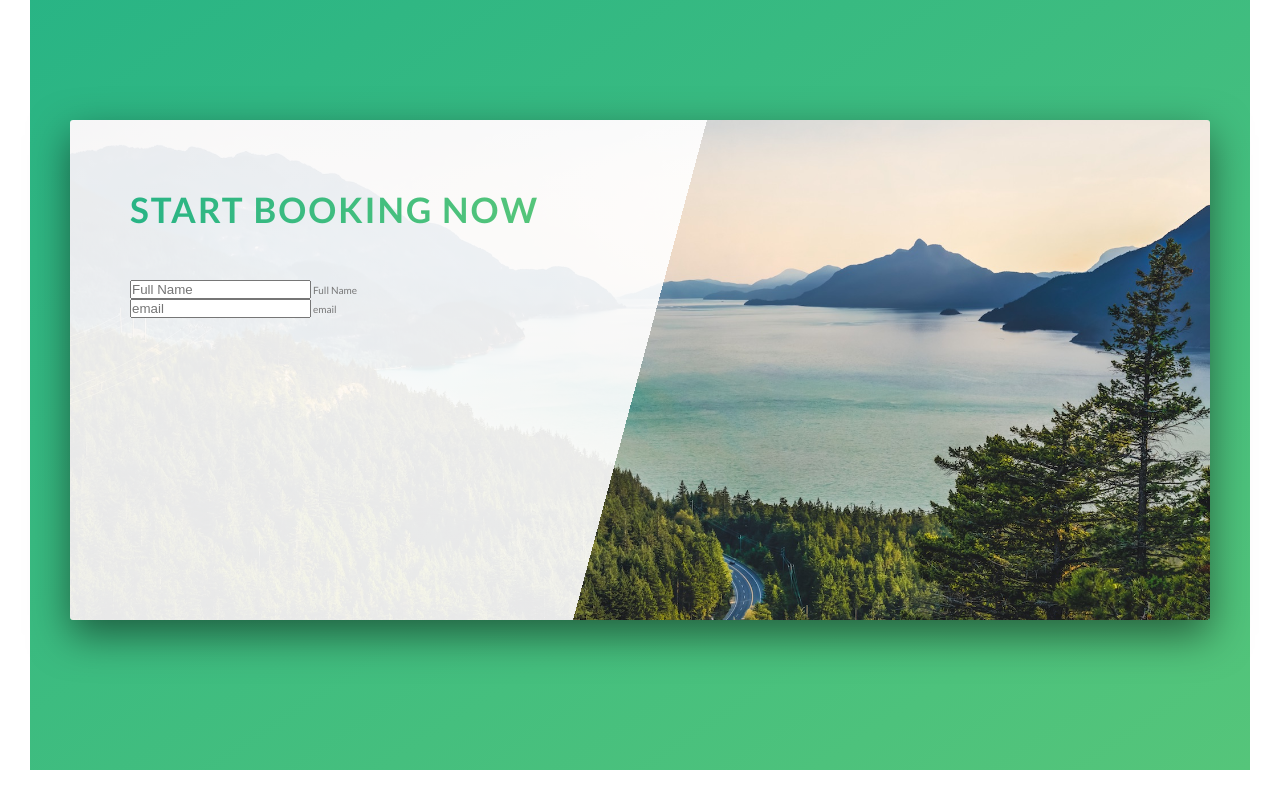
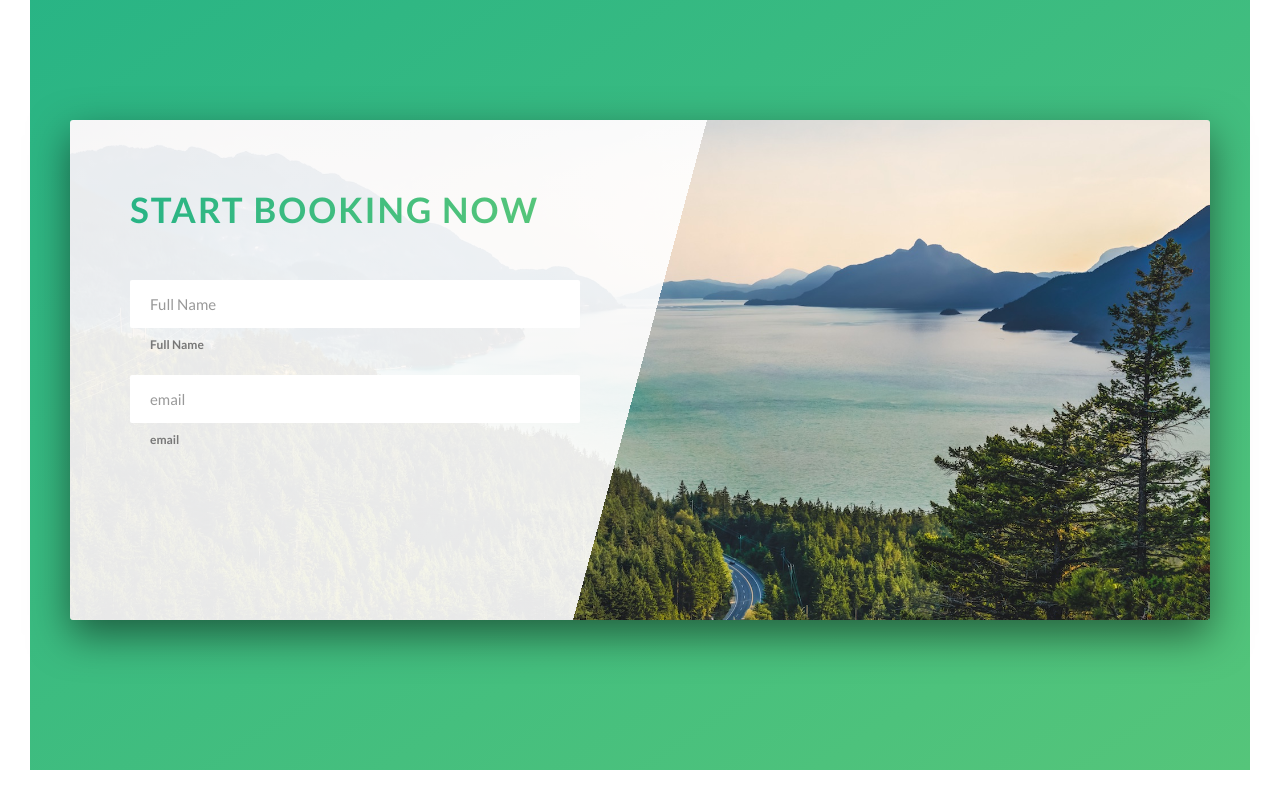
Before and after one commit to Nedalshamedu/Natours, a website: page index.html in a window 1280 px wide. Shown: the part 4794-5594 px from the top of the page. Drawn offline with Linux system fonts and the light colour scheme.

Commit message:
Building the Booking Section - Part 2

```diff
--- a/index.html
+++ b/index.html
@@ -294,7 +294,7 @@
                     placeholder="Full Name"
                     required
                   />
-                  <label for="name" class="form_label">Full Name</label>
+                  <label for="name" class="form__label">Full Name</label>
                 </div>
                 <div class="form__group">
                   <input
@@ -304,7 +304,7 @@
                     placeholder="email"
                     required
                   />
-                  <label for="email" class="form_label">email</label>
+                  <label for="email" class="form__label">email</label>
                 </div>
               </form>
             </div>
--- a/sass/abstracts/_variables.scss
+++ b/sass/abstracts/_variables.scss
@@ -12,6 +12,7 @@ $color-gray-light-1: #f7f7f7;
 $color-gray-light-2: #eee;
 
 $color-gray-dark: #777;
+$color-gray-dark-2: #999;
 $color-white: #fff;
 $color-black: #000;
 
--- /dev/null
+++ b/sass/components/_form.scss
@@ -0,0 +1,47 @@
+.form {
+  &__group:not(:last-child) {
+    margin-bottom: 2rem;
+  }
+
+  &__input {
+    font-size: 1.5rem;
+    font-family: inherit;
+    color: inherit;
+    padding: 1.5rem 2rem;
+    border-radius: 2px;
+    border-color: rgba($color: $color-white, $alpha: 0.5);
+    border-bottom: 3px solid transparent;
+    border: none;
+    width: 100%;
+    display: block;
+
+    &::placeholder {
+      color: $color-gray-dark-2;
+    }
+
+    &:focus {
+      outline: none;
+      box-shadow: 0 1rem 2rem rgba($color-black, 0.1);
+      border-bottom: 3px solid $color-primary;
+    }
+
+    &:focus:invalid {
+      border-bottom: 3px solid $color-secondary-dark;
+    }
+  }
+
+  &__label {
+    font-size: 1.2rem;
+    font-weight: 700;
+    margin-left: 2rem;
+    margin-top: 0.7rem;
+    display: block;
+    transition: all 0.3s;
+  }
+
+  &__input:placeholder-shown + &__label {
+    opacity: 0;
+    visibility: hidden;
+    transform: translateY(-4rem);
+  }
+}
--- a/sass/main.scss
+++ b/sass/main.scss
@@ -13,6 +13,7 @@
 @import "components/card.scss";
 @import "components/story";
 @import "components/bg-video";
+@import "components/form";
 
 @import "layout/grid";
 @import "layout/header";
```
Also changed, not shown: css/style.css.
